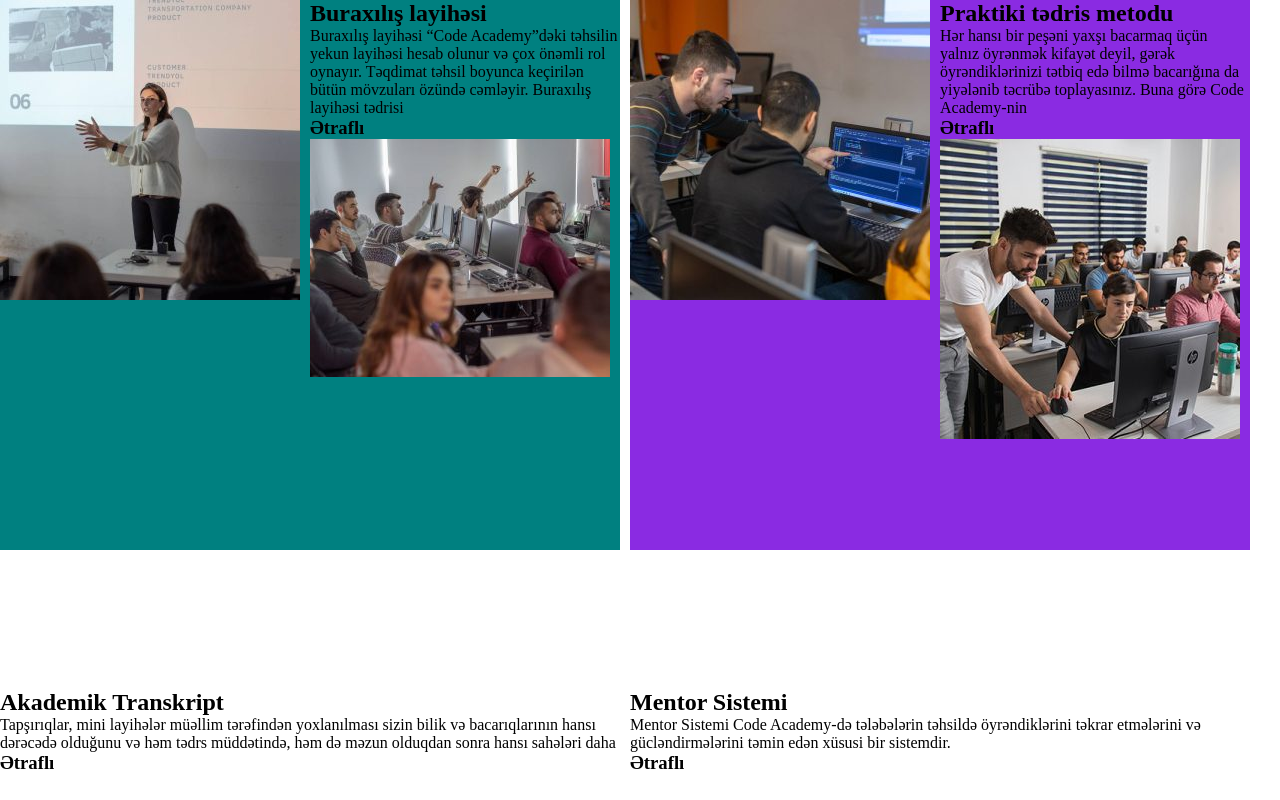
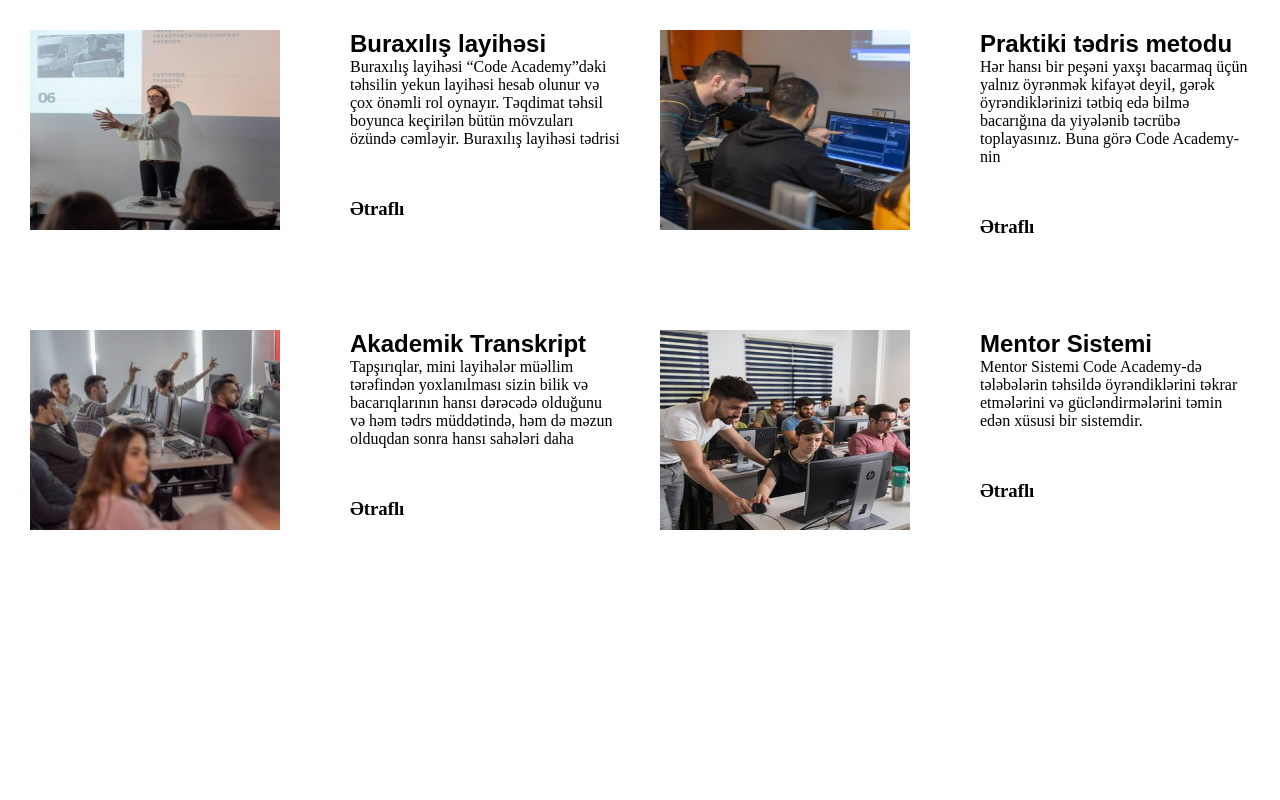
Before and after one commit to FaridMammadov60/Css-BoxModel, a plain HTML site: page about.html in a window 1280 px wide. Drawn offline with Linux system fonts and the light colour scheme.

Commit message:
add last version

```diff
--- a/Css/styles.css
+++ b/Css/styles.css
@@ -11,20 +11,42 @@
     float: left;
     display: inline;
     width: 620px;
-    height: 550px;
-    background-color: teal;
+    height: 600px;
 }
 .homechild2{
     float: right;
     display: inline;
     width: 620px;
-    height: 550px;
-    background-color: blueviolet;
+    height: 600px;
 }
+.homechildone{
+    width: 620px;
+    height: 300px;
+}
+.imgone{
+    float: left;
+    display: inline;
+    width: 300px;
+    height: 300px;
+    padding-left: 30px;
+    padding-top: 30px;
+}
+img{
+    width: 250px;
+    height: 200px;
+}
+.word{
+    float: right;
+    display: inline;
+    width: 300px;
+    height: 300px;
+    padding-left: 30px;
+    padding-top: 30px;
+}
+h2{
+    font-family: Arial, Helvetica, sans-serif;
+}
+h3{
+    padding-top: 50px;
 
-.imgleft{
-    display: inline;
-    float: left;
-    width: 310px;
-    height: 550px;
 }
--- a/about.html
+++ b/about.html
@@ -12,19 +12,21 @@
 <body>
     <div class="home">
         <div class="homechild">
-            <div>
-                <div class="imgleft">
+            <div class="homechildone">
+                <div class="imgone">
                     <img src="./image/layihe-teqdimatlari-300x300.jpg" alt="">
                 </div>
-                <div>
+                <div class="word">
                     <h2>Buraxılış layihəsi</h2>
-                    <p>Buraxılış layihəsi “Code Academy”dəki təhsilin yekun layihəsi hesab olunur və çox önəmli rol oynayır.
-                        Təqdimat təhsil boyunca keçirilən bütün mövzuları özündə cəmləyir. Buraxılış layihəsi tədrisi</p>
+                    <p>Buraxılış layihəsi “Code Academy”dəki təhsilin yekun layihəsi hesab olunur və çox önəmli rol
+                        oynayır.
+                        Təqdimat təhsil boyunca keçirilən bütün mövzuları özündə cəmləyir. Buraxılış layihəsi tədrisi
+                    </p>
                     <h3>Ətraflı</h3>
                 </div>
             </div>
-            <div>
-                <div class="imgleft">
+            <div class="homechildone">
+                <div class="imgone">
                     <img src="./image/akademik-transkript-300x238.jpeg" alt="">
                 </div>
                 <div class="word">
@@ -36,25 +38,29 @@
             </div>
         </div>
         <div class="homechild2">
-            <div>
-                <div class="imgleft">
+            <div class="homechildone">
+                <div class="imgone">
                     <img src="./image/praktiki-tedris-metodu-300x300.jpg" alt="">
                 </div>
                 <div class="word">
                     <h2>Praktiki tədris metodu</h2>
-                    <p>Hər hansı bir peşəni yaxşı bacarmaq üçün yalnız öyrənmək kifayət deyil, gərək öyrəndiklərinizi tətbiq
+                    <p>Hər hansı bir peşəni yaxşı bacarmaq üçün yalnız öyrənmək kifayət deyil, gərək öyrəndiklərinizi
+                        tətbiq
                         edə bilmə bacarığına da yiyələnib təcrübə toplayasınız. Buna görə Code Academy-nin</p>
                     <h3>Ətraflı</h3>
                 </div>
             </div>
-            <div>
-                <div class="imgleft">
+            <div class="homechildone">
+                <div class="imgone">
                     <img src="./image/mentor-sistemi-300x300.jpeg" alt="">
                 </div>
-                <h2>Mentor Sistemi</h2>
-                <p>Mentor Sistemi Code Academy-də tələbələrin təhsildə öyrəndiklərini təkrar etmələrini və
-                    gücləndirmələrini təmin edən xüsusi bir sistemdir.</p>
-                <h3>Ətraflı</h3>
+                <div class="word">
+                    <h2>Mentor Sistemi</h2>
+                    <p>Mentor Sistemi Code Academy-də tələbələrin təhsildə öyrəndiklərini təkrar etmələrini və
+                        gücləndirmələrini təmin edən xüsusi bir sistemdir.</p>
+                    <h3>Ətraflı</h3>
+                </div>
+
             </div>
         </div>
     </div>
```
